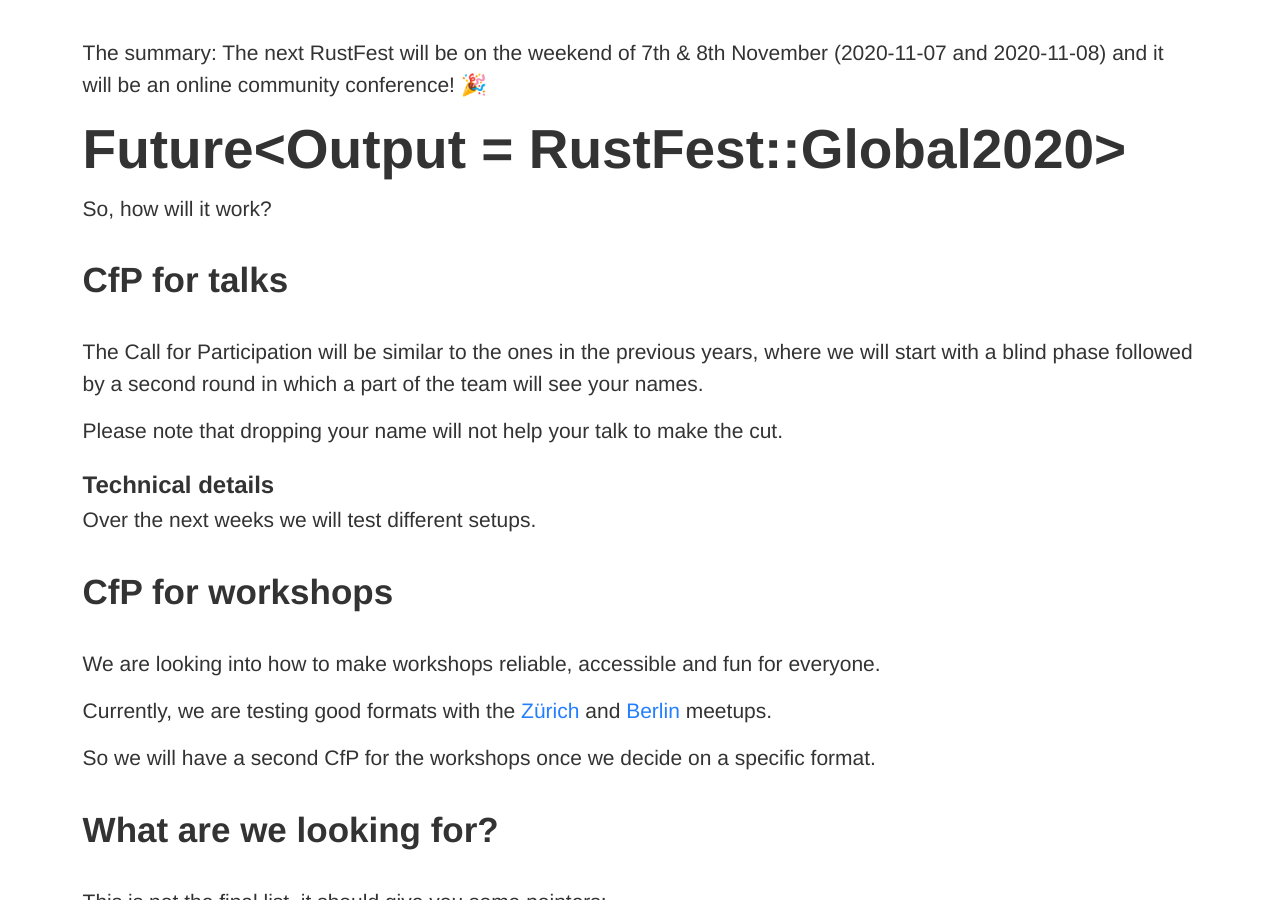
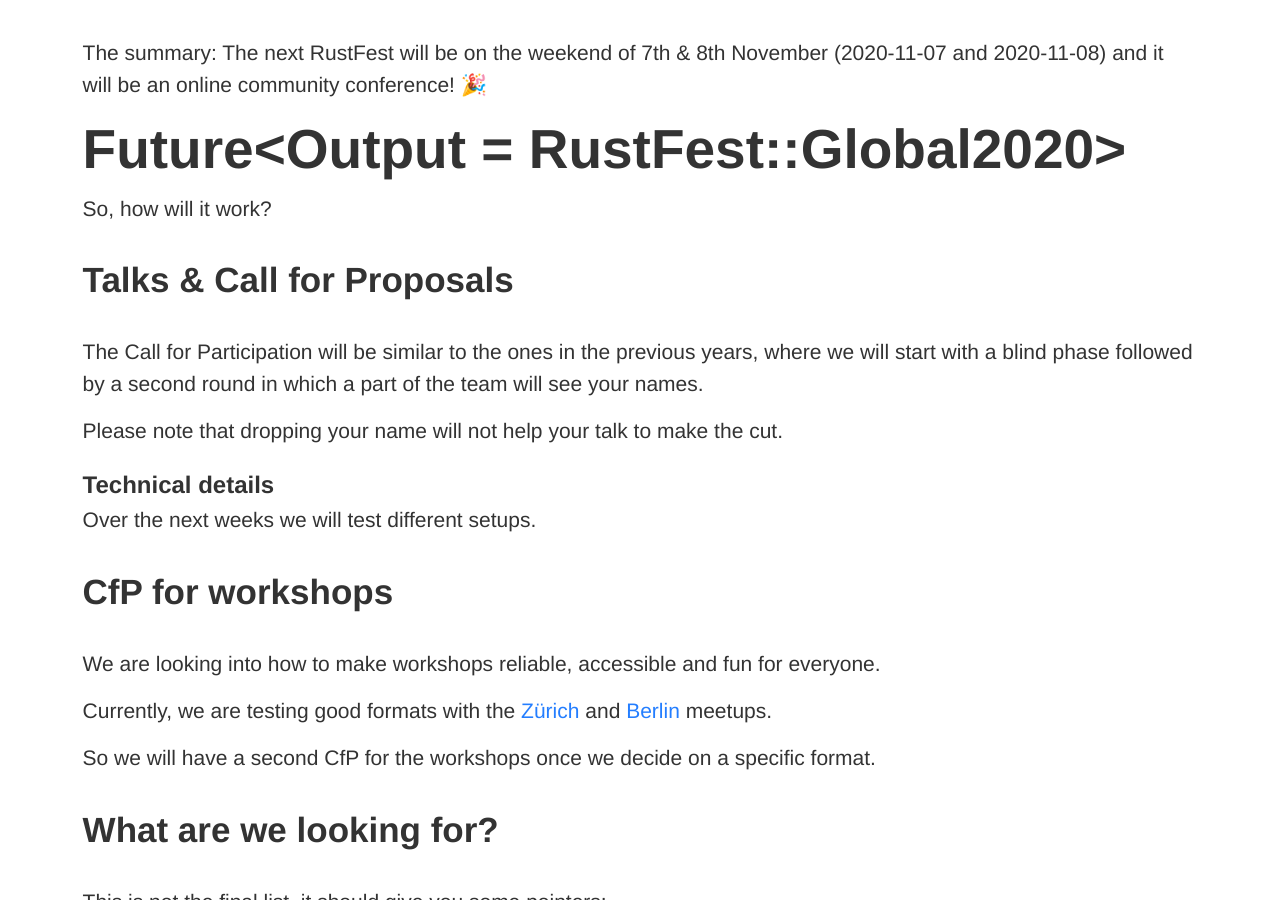
Before and after one commit to RustFestEU/blog.rustfest.eu, a Jekyll site: the page built from _posts/2020-06-06-announcing-rustfest-2020.md, in a window 1280 px wide and 900 px high, scrolled down 371 px. Built offline with Jekyll 4.4.1, drawn with Linux system fonts in a browser that asks for light colours.

Commit message:
Update _posts/2020-06-06-announcing-rustfest-2020.md
Co-authored-by: Jan-Erik Rediger <janerik@fnordig.de>

```diff
--- a/_posts/2020-06-06-announcing-rustfest-2020.md
+++ b/_posts/2020-06-06-announcing-rustfest-2020.md
@@ -13,7 +13,7 @@
 
 So, how will it work?
 
-## CfP for talks
+## Talks & Call for Proposals
 
 The Call for Participation will be similar to the ones in the previous years, where we will start with a blind phase followed by a second round in which a part of the team will see your names.
 
```
